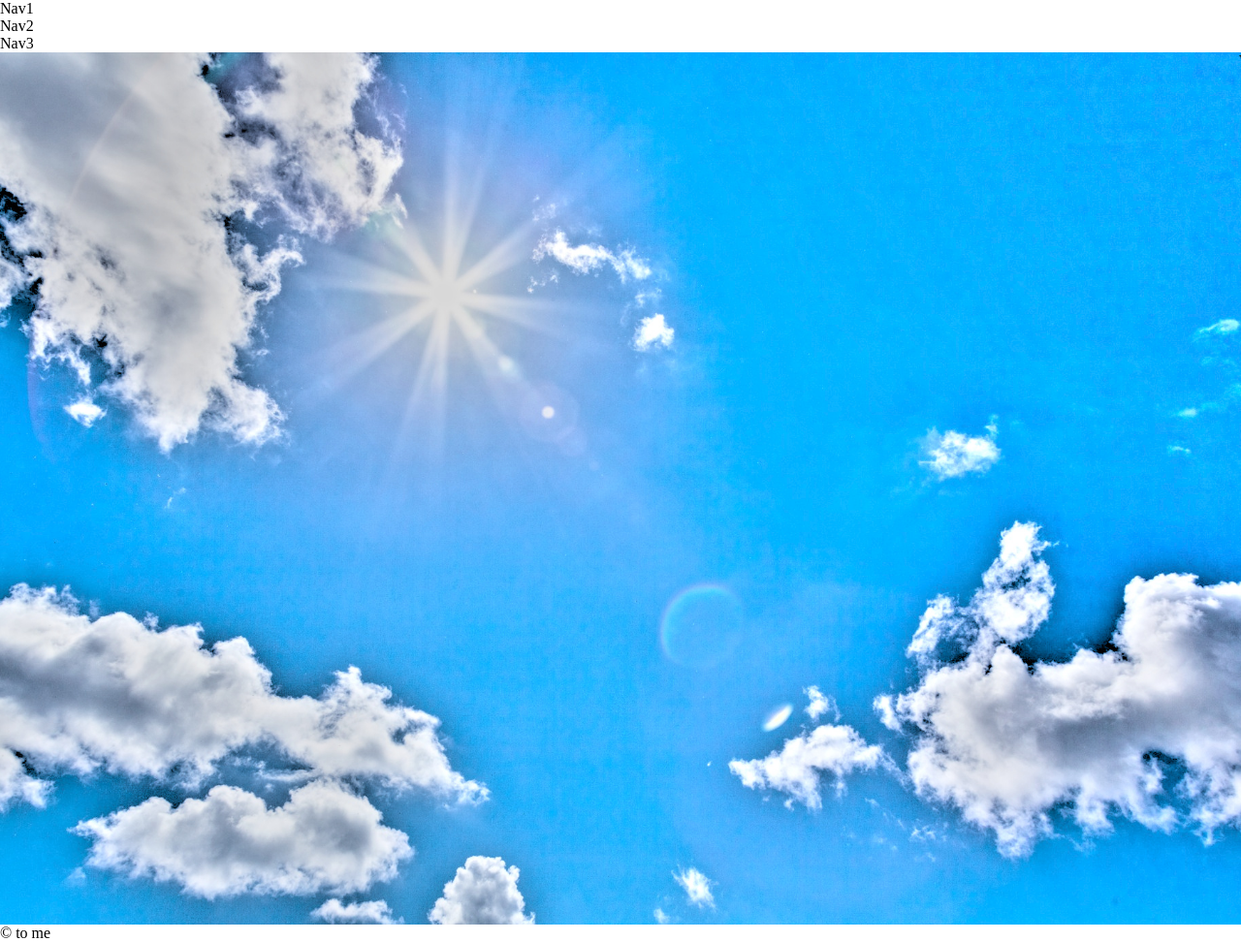
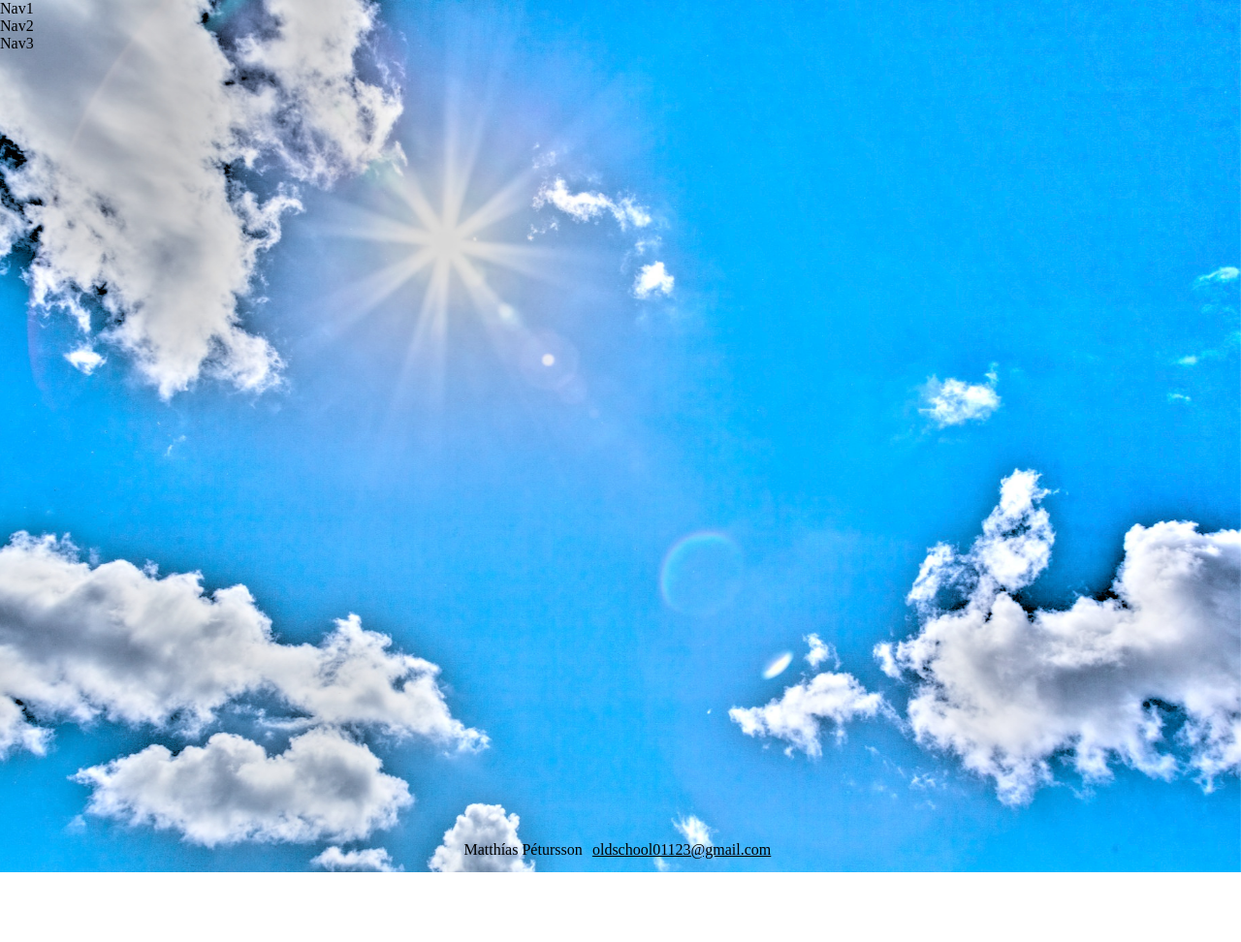
Before and after one commit to mattixpet/dream-of-songs, a Jekyll site: the page built from index.md, in a window 1280 px wide. Shown: the whole page at 97% size. Built offline with Jekyll 4.4.1, drawn with Linux system fonts in a browser that asks for light colours; after the commit the page ends 900 px from its top, so only the background shows below that.

Commit message:
Some basic styles including adding footer. Ignore .git specific files i jekyll.

```diff
--- a/_config.yml
+++ b/_config.yml
@@ -1,4 +1,5 @@
-exclude:
-# Exlude git specific files.
-- 'README.md'
-- 'LICENSE'
+
+
+url: http://matthiaspetursson.com
+
+exclude: [README.md, LICENSE]
--- a/_includes/footer.html
+++ b/_includes/footer.html
@@ -1,3 +1,3 @@
 <footer>
-	<p> &copy; to me </p>
+	<p> Matthías Pétursson <a href="mailto:&#111;&#108;&#100;&#115;&#099;&#104;&#111;&#111;&#108;&#048;&#049;&#049;&#050;&#051;&#064;&#103;&#109;&#097;&#105;&#108;&#046;&#099;&#111;&#109;">&#111;&#108;&#100;&#115;&#099;&#104;&#111;&#111;&#108;&#048;&#049;&#049;&#050;&#051;&#064;&#103;&#109;&#097;&#105;&#108;&#046;&#099;&#111;&#109;</a> </p>
 </footer>
--- /dev/null
+++ b/_sass/_footer.scss
@@ -0,0 +1,9 @@
+footer {
+	height: 2em;
+	margin: 0 1% 0 1%;
+	margin-top: -2em;
+
+	text-align: center;
+
+	a { margin: 0 0.5%; }
+}
--- /dev/null
+++ b/_sass/_navigation.scss
@@ -0,0 +1,3 @@
+nav {
+	position: absolute;
+}
--- a/css/style.scss
+++ b/css/style.scss
@@ -4,9 +4,23 @@
 
 * { box-sizing: border-box; margin: 0; padding: 0; }
 
+$mainFont: black;
+
+body {
+	color: $mainFont;
+}
+
 main {
 	height: 100%;
 	height: 100vh;
 }
 
+a {
+	color: $mainFont;
+}
+
+@import "navigation";
+
+@import "footer";
+
 @import "images";
--- a/index.md
+++ b/index.md
@@ -3,5 +3,3 @@ title: Matthías Pétursson
 layout: normal
 cover: light-blue-sky
 ---
-
-<marquee width="100%" height="50"> VELKOMIN Á SÍÐUNA MÍNA </marquee>
```
